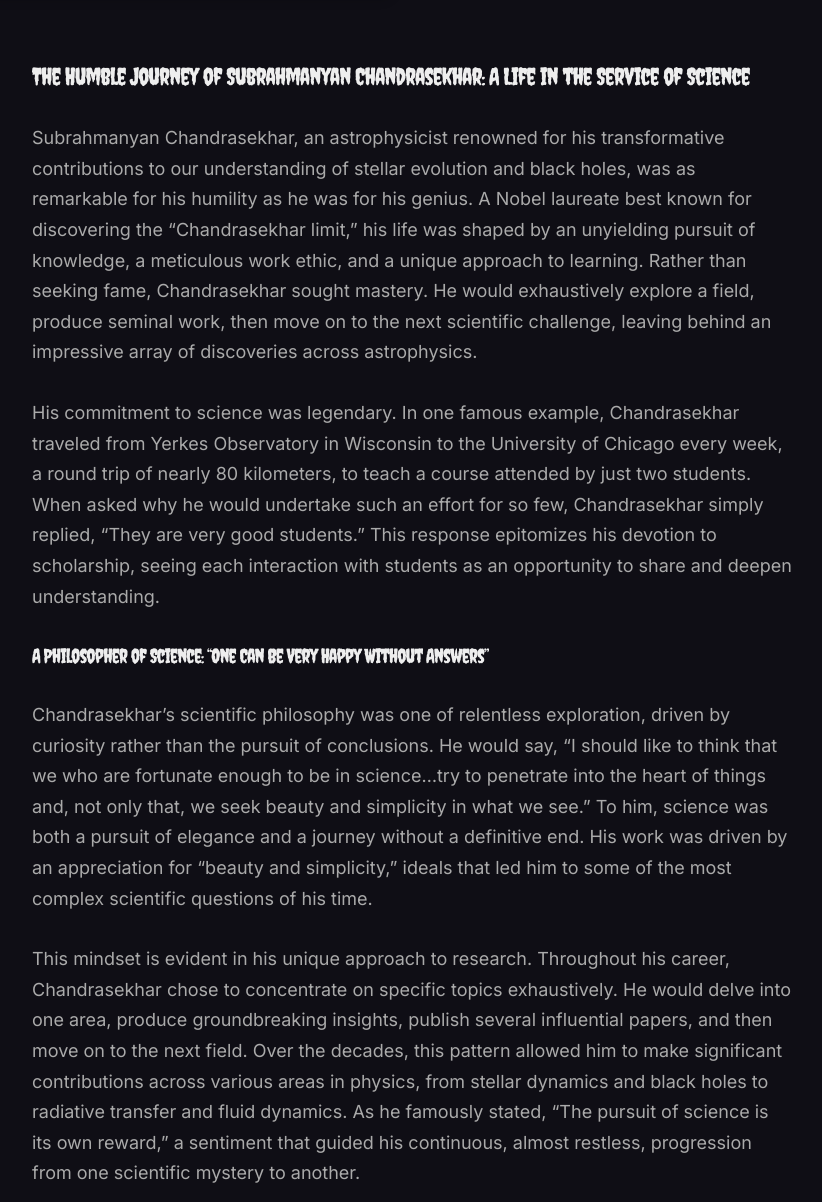
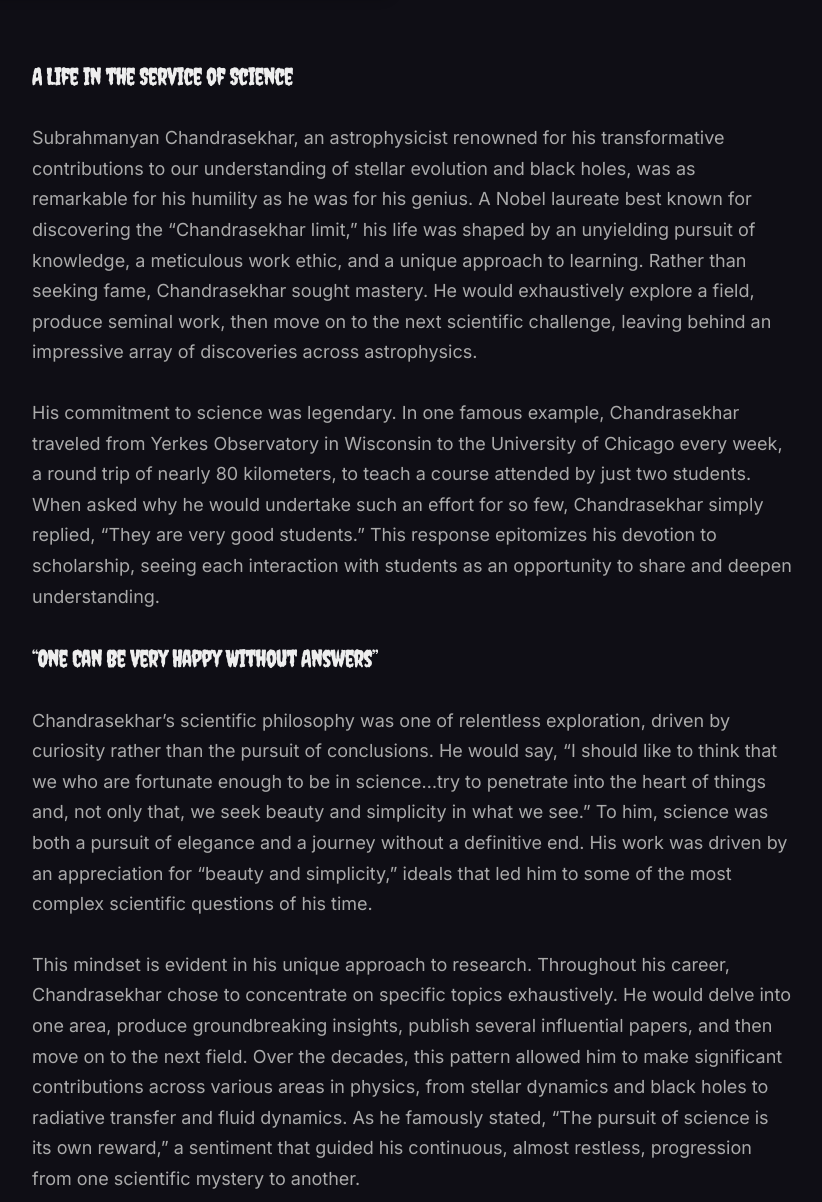
Before and after one commit to physicalrobot/theoremsandthings, a Jekyll site: the page built from _posts/2024-11-24-chandrasekhar-limit.md, in a window 1280 px wide and 1400 px high, scrolled down 710 px, cut to the strip 198-1400 px from the top of the window. Shown: the whole strip, without its empty margins (228-1050 px from the left). Built offline with Jekyll 4.4.1, drawn with Linux system fonts in a browser that asks for light colours; some of the changed text lies outside the part shown.

```diff
--- a/_posts/2024-11-24-chandrasekhar-limit.md
+++ b/_posts/2024-11-24-chandrasekhar-limit.md
@@ -7,19 +7,19 @@
 tags:   [Physics]
 ---
 
-### The Humble Journey of Subrahmanyan Chandrasekhar: A Life in the Service of Science
+### A Life in the Service of Science
 
 Subrahmanyan Chandrasekhar, an astrophysicist renowned for his transformative contributions to our understanding of stellar evolution and black holes, was as remarkable for his humility as he was for his genius. A Nobel laureate best known for discovering the “Chandrasekhar limit,” his life was shaped by an unyielding pursuit of knowledge, a meticulous work ethic, and a unique approach to learning. Rather than seeking fame, Chandrasekhar sought mastery. He would exhaustively explore a field, produce seminal work, then move on to the next scientific challenge, leaving behind an impressive array of discoveries across astrophysics.
 
 His commitment to science was legendary. In one famous example, Chandrasekhar traveled from Yerkes Observatory in Wisconsin to the University of Chicago every week, a round trip of nearly 80 kilometers, to teach a course attended by just two students. When asked why he would undertake such an effort for so few, Chandrasekhar simply replied, “They are very good students.” This response epitomizes his devotion to scholarship, seeing each interaction with students as an opportunity to share and deepen understanding.
 
-#### A Philosopher of Science: "One Can Be Very Happy Without Answers"
+### "One Can Be Very Happy Without Answers"
 
 Chandrasekhar’s scientific philosophy was one of relentless exploration, driven by curiosity rather than the pursuit of conclusions. He would say, “I should like to think that we who are fortunate enough to be in science…try to penetrate into the heart of things and, not only that, we seek beauty and simplicity in what we see.” To him, science was both a pursuit of elegance and a journey without a definitive end. His work was driven by an appreciation for “beauty and simplicity,” ideals that led him to some of the most complex scientific questions of his time.
 
 This mindset is evident in his unique approach to research. Throughout his career, Chandrasekhar chose to concentrate on specific topics exhaustively. He would delve into one area, produce groundbreaking insights, publish several influential papers, and then move on to the next field. Over the decades, this pattern allowed him to make significant contributions across various areas in physics, from stellar dynamics and black holes to radiative transfer and fluid dynamics. As he famously stated, “The pursuit of science is its own reward,” a sentiment that guided his continuous, almost restless, progression from one scientific mystery to another.
 
-#### Discovering the Chandrasekhar Limit: "I Am Never Contended That I Have Fully Explored the Matter"
+### Discovering the Chandrasekhar Limit: "I Am Never Contended That I Have Fully Explored the Matter"
 
 Chandrasekhar’s most celebrated achievement, the discovery of the Chandrasekhar limit, revolutionized astrophysics by establishing the maximum mass that a white dwarf star can sustain before collapsing into a denser state, ultimately forming a neutron star or black hole. This insight laid the foundation for understanding stellar life cycles and revealed the fates awaiting stars of varying masses. Yet, the discovery was not easily accepted; the idea of black holes was still considered controversial, and prominent scientists, including Sir Arthur Eddington, initially resisted his findings.
 
```
Also changed, not shown: _posts/2024-11-24-dragon-ball-love-letter.md (added, +30 -0 lines), images/gokupray.png (added).
